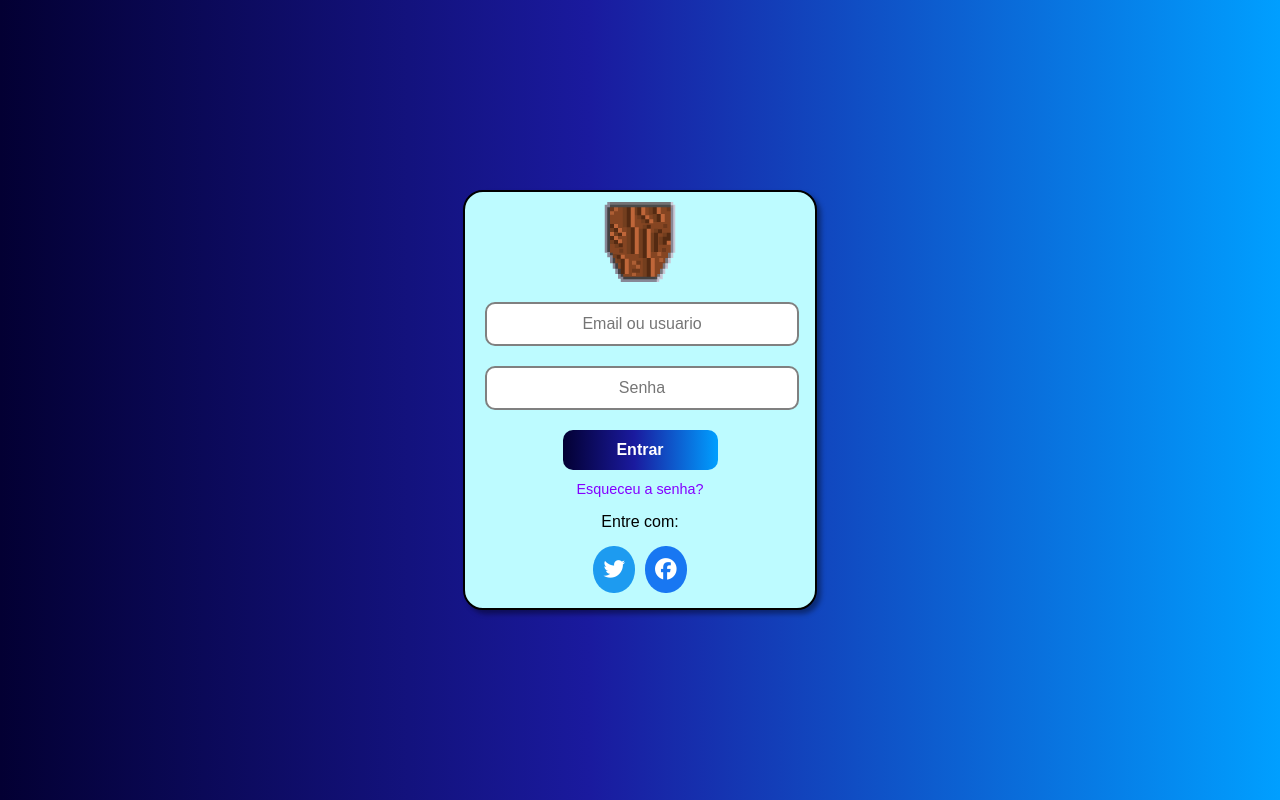
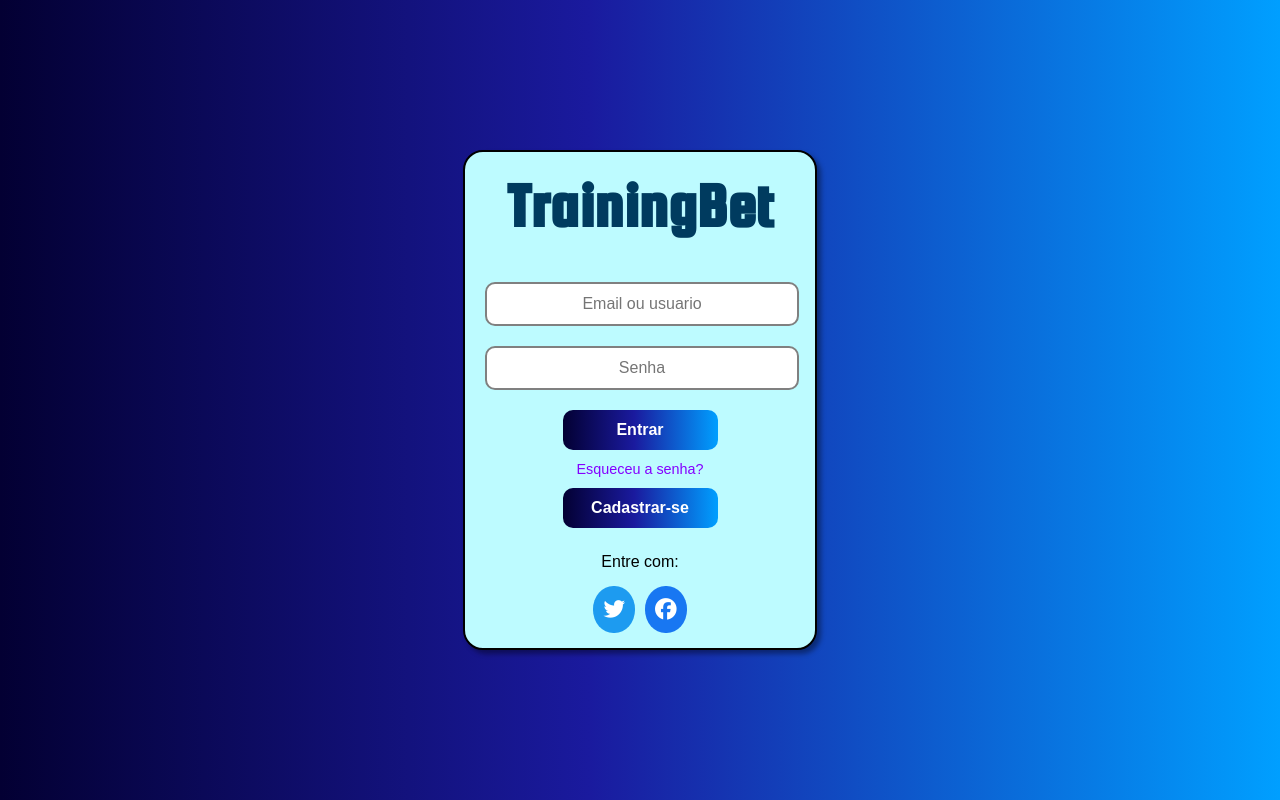
Before and after one commit to viniciusoliveiraalb/tela-de-login, a plain HTML site: page index.html in a window 1280 px wide. Drawn offline with Linux system fonts and the light colour scheme.

Commit message:
Atualizei a logo, adicionei o botao "cadastrar" e fiz mais alguns ajuste no estilo.

```diff
--- a/index.html
+++ b/index.html
@@ -15,7 +15,7 @@
    <main class="container">
        <div class="box-form">
             <div class="logo">
-                <img src="images/logo.png" alt="logo">
+                <a href="#" id="logo">TrainingBet</a>
             </div>
             <form action="#" method="post">
                 <p>
@@ -26,8 +26,13 @@
                 </p>
                 <p>
                     <input type="submit" value="Entrar" class="btn-enviar">
+
                 </p>
                 <a href="#">Esqueceu a senha?</a>
+
+                <p>
+                    <input type="submit" value="Cadastrar-se" class="btn-enviar">
+                </p>
             </form>
             <p>Entre com:</p>
             <div class="social-midias">
--- a/style.css
+++ b/style.css
@@ -1,8 +1,14 @@
 @charset "UTF-8";
+@import url('https://fonts.googleapis.com/css2?family=Squada+One&display=swap');
 
 * {
     margin: 0;
     padding: 0;
+}
+
+:root {
+    --fontheader: "squada one";
+
 }
 
 .container {
@@ -13,13 +19,17 @@
 }
 
 .logo {
-    margin: auto;
+    box-sizing: border-box;
+    margin: 20px auto -10px auto;
     height: 100px;
-    width: 100px;
 }
 
-.logo>img {
-    height: 100px;
+#logo {
+    font-size: 4rem;
+    font-weight: bolder;
+    font-family: var(--fontheader);
+    text-decoration: none;
+    color: #003b5f;
 }
 
 .box-form {
@@ -48,7 +58,7 @@ a {
     color: #8400ff;
 }
 
-a:hover{
+a:hover {
     text-decoration: underline;
 }
 
@@ -80,7 +90,7 @@ input:focus {
     width: 50%;
 }
 
-.btn-enviar:hover{
+.btn-enviar:hover {
     cursor: pointer;
 }
 
@@ -140,7 +150,4 @@ form {
         width: 300px;
     }
 
-    form {
-        height: 200px;
-    }
 }
```
